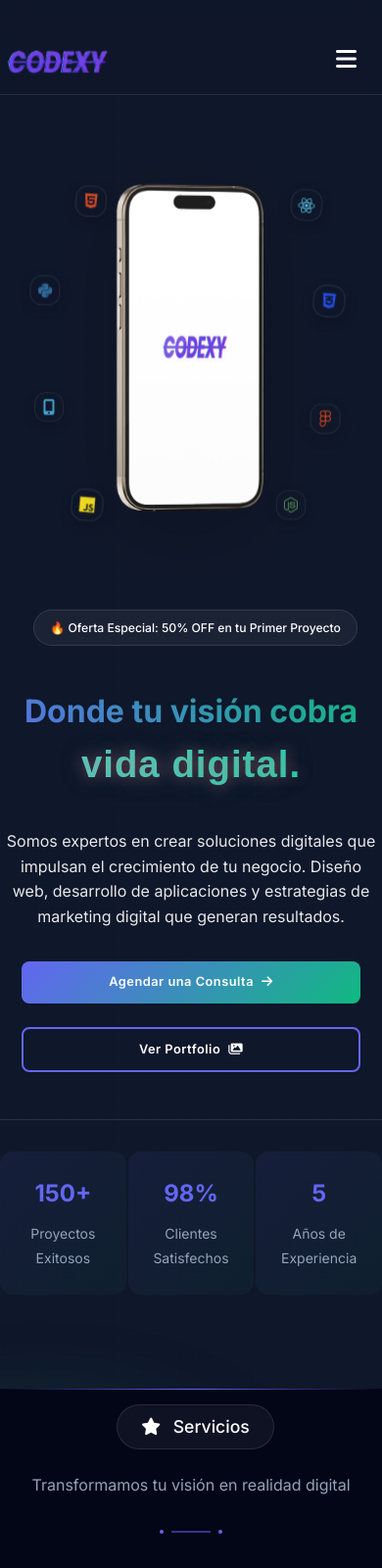
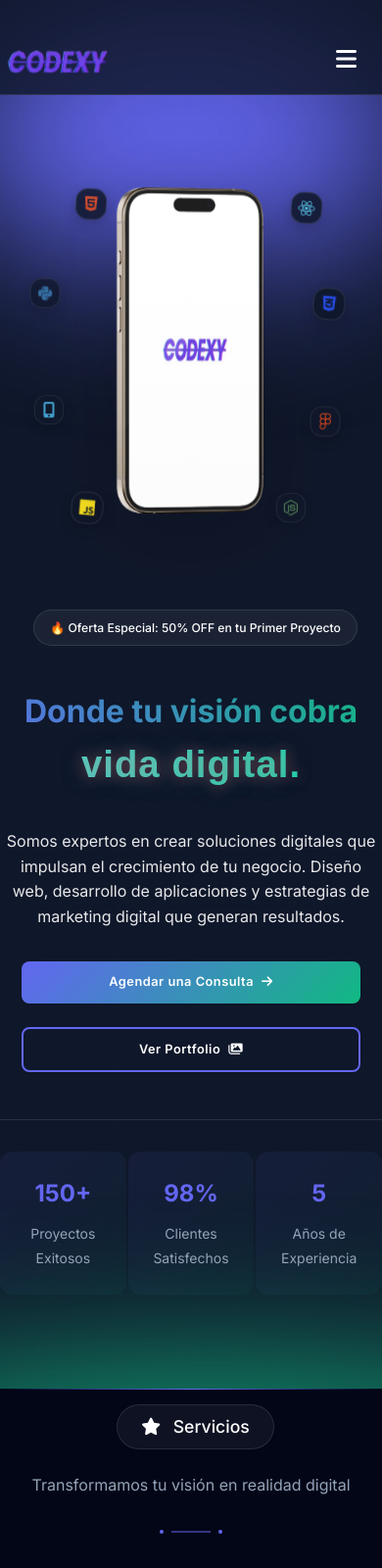
Before and after one commit to lucasspuig/Codexy, a plain HTML site: page index.html in a window 390 px wide. Shown: the top 1600 px of the page at 98% size. Drawn offline with Linux system fonts and the light colour scheme.

Commit message:
arreglos

```diff
--- a/css/phone-mockup.css
+++ b/css/phone-mockup.css
@@ -24,7 +24,7 @@
     display: block;
     margin: 0 auto;
     filter: drop-shadow(0 20px 30px rgba(0, 0, 0, 0.25));
-    animation: float 4.5s ease-in-out infinite;
+    animation: float 6s ease-in-out infinite;
 }
 
 @keyframes float {
@@ -32,7 +32,7 @@
         transform: translateY(0);
     }
     50% {
-        transform: translateY(-25px);
+        transform: translateY(-10px);
     }
 }
 
--- a/css/responsive.css
+++ b/css/responsive.css
@@ -833,6 +833,22 @@ overflow: hidden;
         position: relative;
         overflow: hidden;
     }
+    .gradient-1 {
+        background: var(--primary-color);
+        width: 124vw;
+        height: 69vw;
+        top: 0%;
+        right: -10%;
+        opacity: 0.6;
+    }
+    .gradient-2 {
+        background: var(--secondary-color);
+        width: 210vw;
+        height: 35vw;
+        bottom: -9%;
+        left: -49%;
+        opacity: 0.6;
+    }
 
 }
 
--- a/js/animations.js
+++ b/js/animations.js
@@ -1,27 +1,37 @@
 document.addEventListener('DOMContentLoaded', function() {
     const observerOptions = {
         root: null,
-        rootMargin: '-20% 0px',
-        threshold: 0
+        rootMargin: '0px',
+        threshold: 0.1
     };
 
     const observer = new IntersectionObserver((entries, observer) => {
         entries.forEach(entry => {
             if (entry.isIntersecting) {
-                entry.target.classList.add('visible');
+                requestAnimationFrame(() => {
+                    entry.target.classList.add('visible');
+                });
                 observer.unobserve(entry.target);
             }
         });
     }, observerOptions);
 
-    // Observar la sección hero
+    // Observar la sección hero y activar animaciones
     const hero = document.querySelector('.hero');
     if (hero) {
-        observer.observe(hero);
+        // Si estamos al inicio de la página, activar las animaciones después de un pequeño delay
+        if (window.scrollY < 50) {
+            setTimeout(() => {
+                hero.classList.add('visible');
+            }, 100);
+        } else {
+            observer.observe(hero);
+        }
     }
 
-    // Activar animaciones inmediatamente si estamos en la parte superior de la página
-    if (window.scrollY < 100 && hero) {
-        hero.classList.add('visible');
+    // Prevenir el scroll automático al hero
+    if (window.location.hash === '#inicio') {
+        window.scrollTo(0, 0);
+        history.replaceState(null, '', window.location.pathname);
     }
 });
--- a/js/scroll.js
+++ b/js/scroll.js
@@ -2,6 +2,24 @@ document.addEventListener('DOMContentLoaded', function() {
     let lastScrollTop = 0;
     const header = document.querySelector('.header');
     const minScrollDistance = 50; // Mínima distancia de scroll para activar
+
+    document.querySelectorAll('a[href^="#"]').forEach(anchor => {
+        anchor.addEventListener('click', function (e) {
+            e.preventDefault();
+            const targetId = this.getAttribute('href');
+
+            if (targetId === '#inicio') {
+                window.scrollTo({
+                    top: 0,
+                    behavior: 'smooth'
+                });
+            } else {
+                document.querySelector(targetId).scrollIntoView({
+                    behavior: 'smooth'
+                });
+            }
+        });
+    });
 
     window.addEventListener('scroll', function() {
         const currentScroll = window.pageYOffset || document.documentElement.scrollTop;
```
